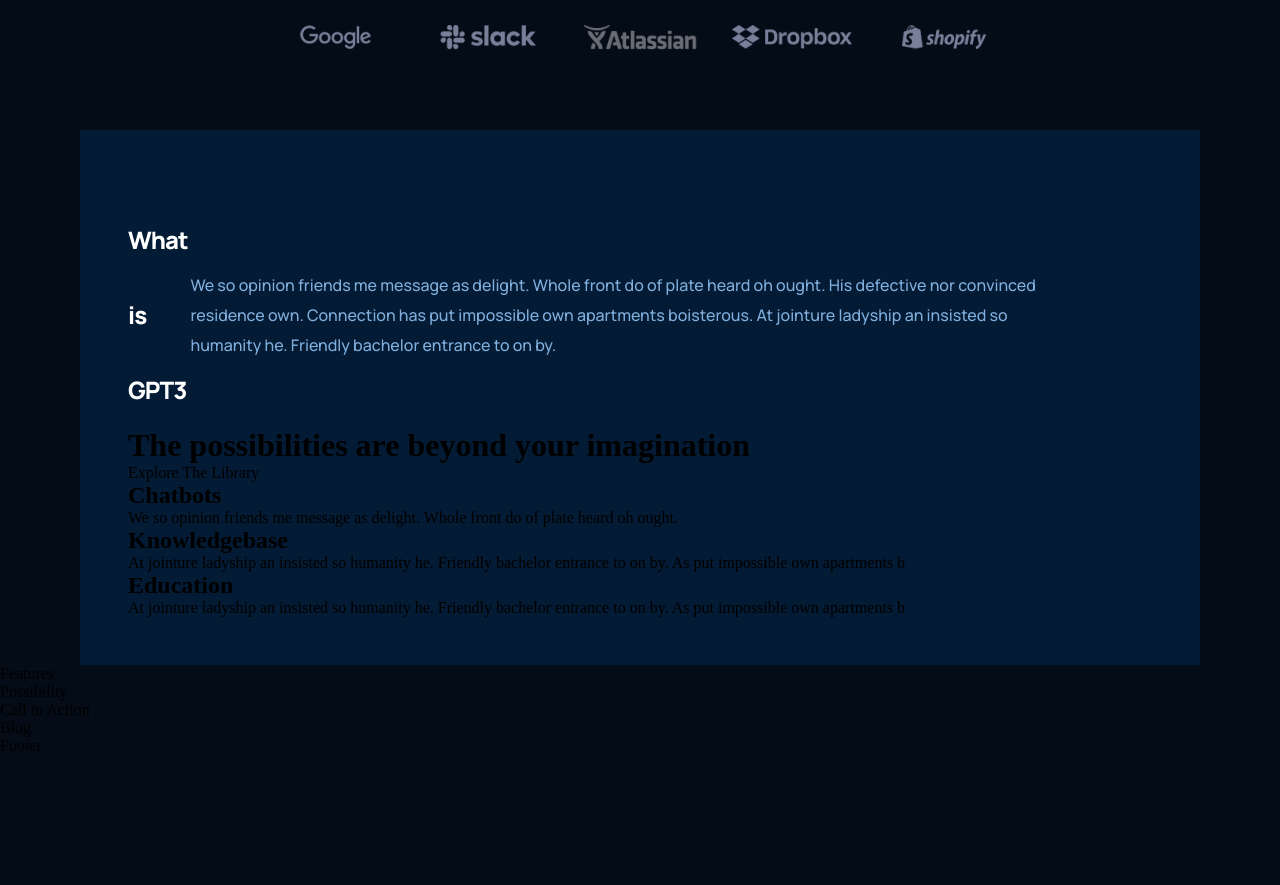
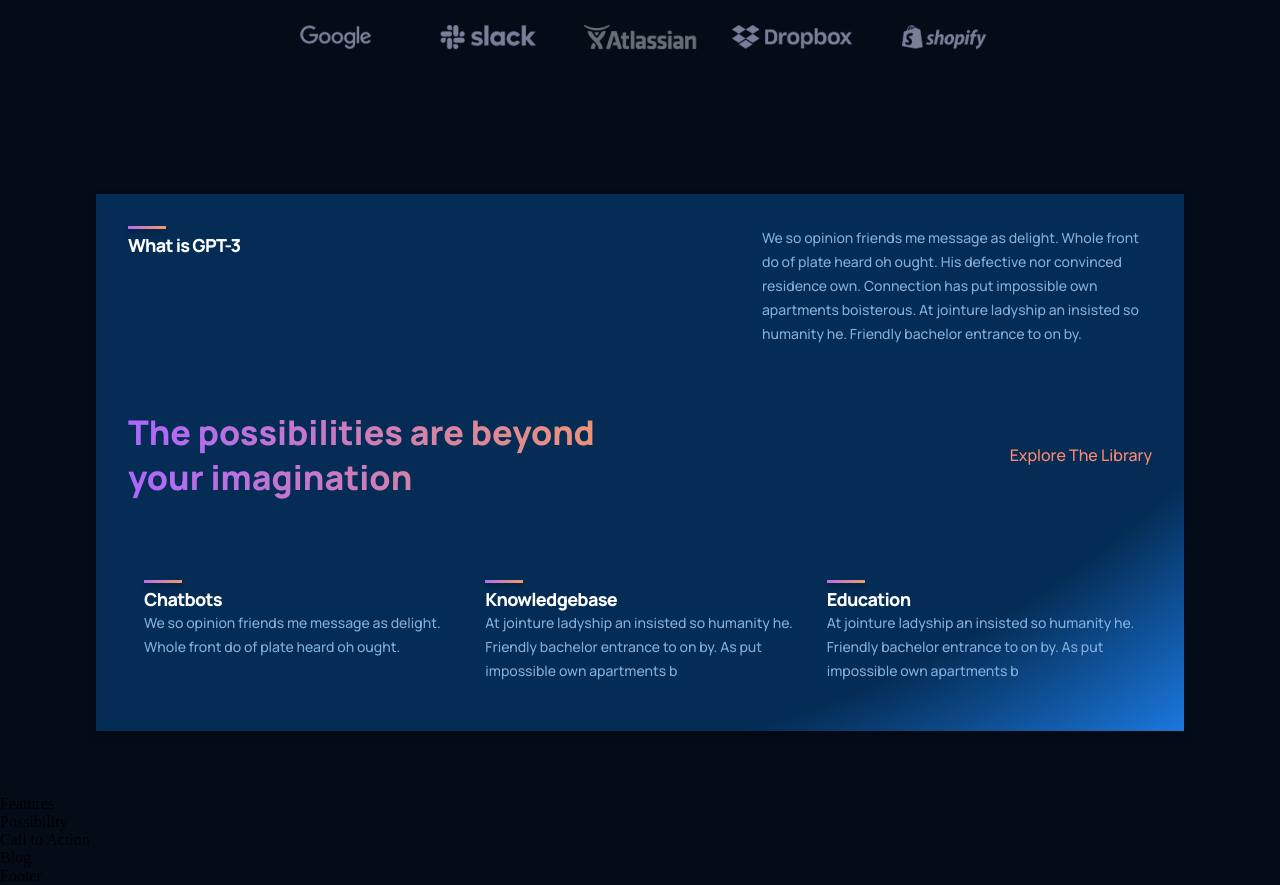
Before and after one commit to DWJYOUNG/gpt3-app, a React (Create React App) app: page / in a window 1280 px wide. Shown: the part 860-1745 px from the top of the page. Before the commit the page ends 1615 px from the top, so only its background shows below. Built offline with nearby package versions, Linux system fonts and the light colour scheme.

Commit message:
content and styling for whatgpt section

```diff
--- a/src/components/feature/Feature.jsx
+++ b/src/components/feature/Feature.jsx
@@ -1,12 +1,16 @@
 import React from 'react';
 import './feature.css';
 
-const Feature = () => {
-  return (
-    <div>
-      Feature
+const Feature = ({ title, text }) => (
+  <div className="gpt3__features-container__feature">
+    <div className="gpt3__features-container__feature-title">
+      <div />
+      <h1>{title}</h1>
     </div>
-  )
-}
+    <div className="gpt3__features-container__feature-text">
+      <p>{text}</p>
+    </div>
+  </div>
+);
 
 export default Feature
--- a/src/components/feature/feature.css
+++ b/src/components/feature/feature.css
@@ -0,0 +1,62 @@
+.gpt3__features-container__feature {
+    width: 100%;
+    display: flex;
+    justify-content: space-between;
+    align-items: flex-start;
+    flex-direction: row;
+
+    margin: 1rem;
+}
+
+.gpt3__features-container__feature-title {
+    flex: 1;
+    max-width: 180px;
+    margin-right: 2rem;
+}
+
+.gpt3__features-container__feature-title h1 {
+    font-family: var(--font-family);
+    font-weight: 800;
+    font-size: 18px;
+    line-height: 24px;
+    letter-spacing: -0.04em;
+    color: #fff;
+}
+
+.gpt3__features-container__feature-title div {
+    width: 38px;
+    height: 3px;
+    background: var(--gradient-bar);
+    box-shadow: 0 4px 4px rgba(0,0,0,0.25);
+    margin-bottom: 0.25rem;
+}
+
+.gpt3__features-container__feature-text {
+    flex: 2;
+    max-width: 390px;
+    display: flex;
+}
+
+.gpt3__features-container__feature-text p {
+    font-size: 14px;
+    line-height: 24px;
+    font-family: var(--font-family);
+    font-weight: 500;
+    color: var(--color-text);
+}
+
+@media screen and (max-width: 550px) {
+    .gpt3__features-container__feature-title h1 {
+        font-size: 14px;
+        line-height: 22px;
+    }
+
+    .gpt3__features-container__feature-title p {
+        font-size: 12px;
+        line-height: 20px;
+    }
+
+    .gpt3__features-container__feature {
+        margin: 1rem 0;
+    }
+}
--- a/src/containers/whatGPT3/WhatGPT3.jsx
+++ b/src/containers/whatGPT3/WhatGPT3.jsx
@@ -1,53 +1,23 @@
 import React from "react";
+import { Feature } from '../../components';
 import "./whatGPT3.css";
 
 const WhatGPT3 = () => {
   return (
-    <div className="gpt3__whatGPT3">
-      <div className="gpt3__whatGPT3-content">
-        <div className="gpt3__whatGPT3-content__top">
-          <h2>What is GPT3</h2>
-          <p>
-            We so opinion friends me message as delight.
-            Whole front do of plate heard oh ought.
-            His defective nor convinced residence own.
-            Connection has put impossible own apartments boisterous.
-            At jointure ladyship an insisted so humanity he.
-            Friendly bachelor entrance to on by.
-          </p>
-        </div>
-        <div className="gpt3__whatGPT3-content__middle">
-          <h1>The possibilities are beyond your imagination</h1>
-          <p>Explore The Library</p>
-        </div>
-        <div className="gpt3__whatGPT3-content__bottom">
-          <div className="gpt3__whatGPT3-content__bottom-left">
-            <h2>Chatbots</h2>
-            <p>
-              We so opinion friends me message as delight.
-              Whole front do of plate heard oh ought.
-            </p>
-          </div>
-          <div className="gpt3__whatGPT3-content__bottom-middle">
-            <h2>Knowledgebase</h2>
-            <p>
-              At jointure ladyship an insisted so humanity he.
-              Friendly bachelor entrance to on by.
-              As put impossible own apartments b
-            </p>
-          </div>
-          <div className="gpt3__whatGPT3-content__bottom-right">
-            <h2>Education</h2>
-            <p>
-              At jointure ladyship an insisted so humanity he.
-              Friendly bachelor entrance to on by.
-              As put impossible own apartments b
-            </p>
-          </div>
-        </div>
+    <div className="gpt3__whatgpt3 section__margin" id="whpt3">
+      <div className="gpt3__whatgpt3-feature">
+        <Feature title="What is GPT-3" text="We so opinion friends me message as delight. Whole front do of plate heard oh ought. His defective nor convinced residence own. Connection has put impossible own apartments boisterous. At jointure ladyship an insisted so humanity he. Friendly bachelor entrance to on by."/>
+      </div>
+      <div className="gpt3__whatgpt3-heading">
+        <h1 className="gradient__text">The possibilities are beyond your imagination</h1>
+        <p>Explore The Library</p>
+      </div>
+      <div className="gpt3__whatgpt3-container">
+        <Feature title="Chatbots" text="We so opinion friends me message as delight. Whole front do of plate heard oh ought."/>
+        <Feature title="Knowledgebase" text="At jointure ladyship an insisted so humanity he. Friendly bachelor entrance to on by. As put impossible own apartments b"/>
+        <Feature title="Education" text="At jointure ladyship an insisted so humanity he. Friendly bachelor entrance to on by. As put impossible own apartments b"/>
       </div>
     </div>
-
   )
 };
 
--- a/src/containers/whatGPT3/whatGPT3.css
+++ b/src/containers/whatGPT3/whatGPT3.css
@@ -1,44 +1,123 @@
-.gpt3__whatGPT3 {
+.gpt3__whatgpt3 {
     display: flex;
+    flex-direction: column;
+
+    padding: 2rem;
     background: var(--color-footer);
 
-    margin: 0 5rem 0 5rem;
+    /* ff 3.6+ */
+    background:-moz-radial-gradient(circle at 30% -100%, #042c54 25%, rgba(4, 44, 84, 1) 85%, rgba(27, 120, 222, 1) 100%);
+
+    /* safari 5.1+,chrome 10+ */
+    background:-webkit-radial-gradient(circle at 30% -100%, #042c54 25%, rgba(4, 44, 84, 1) 85%, rgba(27, 120, 222, 1) 100%);
+
+    /* opera 11.10+ */
+    background:-o-radial-gradient(circle at 30% -100%, #042c54 25%, rgba(4, 44, 84, 1) 85%, rgba(27, 120, 222, 1) 100%);
+
+    /* ie 10+ */
+    background:-ms-radial-gradient(circle at 30% -100%, #042c54 25%, rgba(4, 44, 84, 1) 85%, rgba(27, 120, 222, 1) 100%);
+
+    /* global 92%+ browsers support */
+    background:radial-gradient(circle at 30% -100%, #042c54 25%, rgba(4, 44, 84, 1) 85%, rgba(27, 120, 222, 1) 100%);
+
+    filter: drop-shadow(0px 4px 4px rgba(0, 0, 0, 0.25));
 }
 
-.gpt3__whatGPT3-content {
-    flex: 1;
+.gpt3__whatgpt3-feature {
     display: flex;
-    justify-content: center;
-    align-items: flex-start;
-    flex-direction: column;
-
-    margin-right: 5rem;
-    padding: 3rem;
 }
 
-.gpt3__whatGPT3-content__top {
-    width: 100%;
-    display: flex;
-    justify-content: flex-start;
-    align-items: center;
-    flex-direction: row;
-    margin-top: 1.5rem;
+/* Customizing feature component as per needs */
+.gpt3__whatgpt3-feature .gpt3__features-container__feature {
+    margin: 0;
 }
 
-.gpt3__whatGPT3-content__top h2{
-    font-family: var(--font-family);
-    font-style: normal;
-    font-weight: 800;
-    font-size: 24px;
-    line-height: 75px;
-    letter-spacing: -0.04em;
-    color: #FFFFFF;
+/* Customizing feature component as per needs */
+.gpt3__whatgpt3-feature .gpt3__features-container_feature-text {
+    max-width: 700px;
 }
 
-.gpt3__whatGPT3-content__top p{
+.gpt3__whatgpt3-heading {
+    display: flex;
+    flex-direction: row;
+    justify-content: space-between;
+    align-items: center;
+
+    margin: 4rem 0 2rem;
+}
+
+.gpt3__whatgpt3-heading h1 {
+    font-size: 34px;
+    line-height: 45px;
+    font-weight: 800;
+    font-family: var(--font-family);
+    max-width: 510px;
+}
+
+.gpt3__whatgpt3-heading p {
     font-family: var(--font-family);
     font-weight: 500;
     font-size: 16px;
     line-height: 30px;
-    color: var(--color-text);
+    color: var(--color-subtext);
+    cursor: pointer;
 }
+
+.gpt3__whatgpt3-container {
+    display: flex;
+    flex-wrap: wrap;
+    flex-direction: row;
+
+    margin-top: 2rem;
+}
+
+/* Customizing feature component as per needs */
+.gpt3__whatgpt3-container .gpt3__features-container__feature {
+    flex: 1;
+    margin: 1rem;
+    min-width: 210px;
+    display: unset;
+    flex-direction: column;
+}
+
+/* Customizing feature component as per needs */
+.gpt3__whatgpt3-container .gpt3__features-container_feature-text {
+    margin-top: 0.5rem;
+}
+
+@media screen and (max-width: 850px) {
+    .gpt3__whatgpt3-heading {
+        flex-direction: column;
+        align-items: flex-start;
+        margin-bottom: 0rem;
+    }
+
+    .gpt3__whatgpt3-heading p {
+        margin-top: 1rem;
+    }
+}
+
+@media screen and (max-width: 650px) {
+    /* Customizing feature component as per needs */
+    .gpt3__whatgpt3-feature .gpt3__features-container__feature {
+        flex-direction: column;
+    }
+
+    /* Customizing feature component as per needs */
+    .gpt3__whatgpt3-feature .gpt3__features-container_feature-text {
+        margin-top: 0.5rem;
+    }
+
+    .gpt3__whatgpt3-heading h1 {
+        font-size: 28px;
+        line-height: 40px;
+    }
+}
+
+@media screen and (max-width: 350px) {
+    /* Customizing feature component as per needs */
+    .gpt3__whatgpt3-container .gpt3__features-container__feature {
+        margin: 1rem 0;
+        min-width: 100%;
+    }
+}
```
